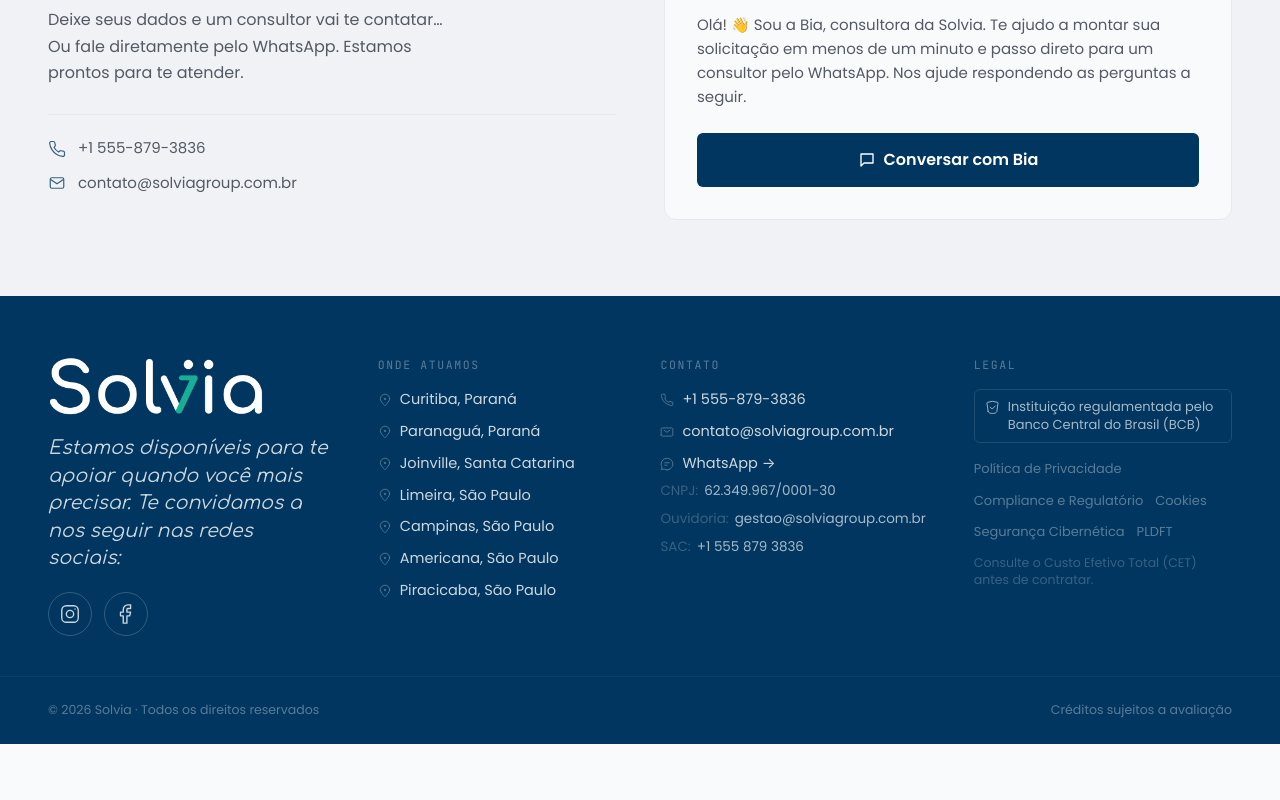
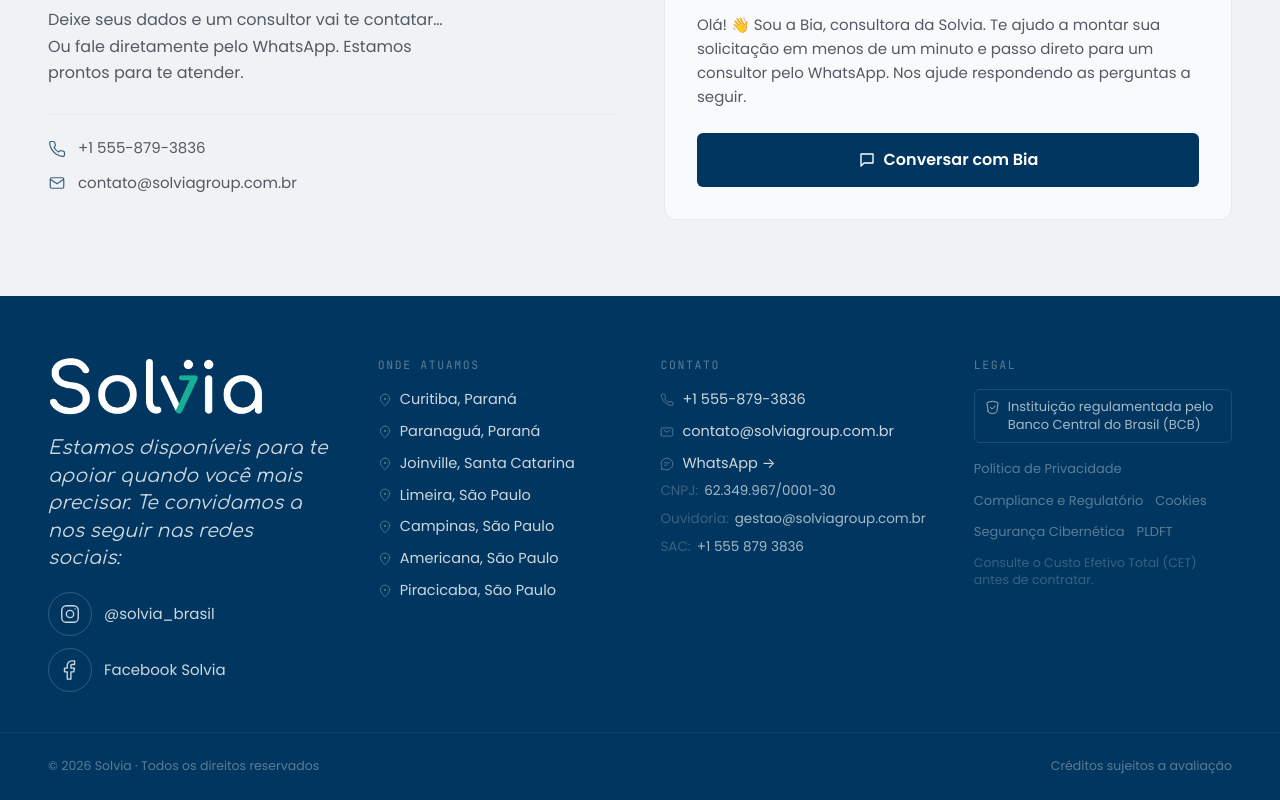
Before and after one commit to alberto8812/solvia-nvh, a React (Vite) app: page / in a window 1280 px wide. Shown: the part 7404-8204 px from the top of the page. Before the commit the page ends 8148 px from the top, so only its background shows below. Built offline with nearby package versions, Linux system fonts and the light colour scheme.

Commit message:
Actualizar enlaces de redes sociales en el footer y corregir etiqueta en el formulario de contacto

```diff
--- a/src/components/layout/footer.tsx
+++ b/src/components/layout/footer.tsx
@@ -37,24 +37,34 @@
               Estamos disponíveis para te apoiar quando você mais precisar. Te
               convidamos a nos seguir nas redes sociais:
             </p>
-            <div className="flex gap-3 mt-5">
+            <div className="flex flex-col gap-3 mt-5">
               <a
                 href={contact.social.instagram}
                 target="_blank"
                 rel="noopener noreferrer"
                 aria-label="Instagram @solvia_brasil"
-                className="flex items-center justify-center w-11 h-11 rounded-full border border-brand-300/30 text-brand-200 transition-colors hover:bg-on-brand hover:border-on-brand hover:text-brand-900"
+                className="group flex items-center gap-3 w-fit"
               >
-                <Icon name="instagram" size={22} />
+                <span className="flex items-center justify-center w-11 h-11 shrink-0 rounded-full border border-brand-300/30 text-brand-200 transition-colors group-hover:bg-on-brand group-hover:border-on-brand group-hover:text-brand-900">
+                  <Icon name="instagram" size={22} />
+                </span>
+                <span className="text-[15px] text-brand-200 transition-colors group-hover:text-on-brand">
+                  @solvia_brasil
+                </span>
               </a>
               <a
                 href={contact.social.facebook}
                 target="_blank"
                 rel="noopener noreferrer"
                 aria-label="Facebook Solvia Brasil"
-                className="flex items-center justify-center w-11 h-11 rounded-full border border-brand-300/30 text-brand-200 transition-colors hover:bg-on-brand hover:border-on-brand hover:text-brand-900"
+                className="group flex items-center gap-3 w-fit"
               >
-                <Icon name="facebook" size={22} />
+                <span className="flex items-center justify-center w-11 h-11 shrink-0 rounded-full border border-brand-300/30 text-brand-200 transition-colors group-hover:bg-on-brand group-hover:border-on-brand group-hover:text-brand-900">
+                  <Icon name="facebook" size={22} />
+                </span>
+                <span className="text-[15px] text-brand-200 transition-colors group-hover:text-on-brand">
+                  Facebook Solvia
+                </span>
               </a>
             </div>
           </div>
--- a/src/data/contact.json
+++ b/src/data/contact.json
@@ -29,14 +29,14 @@
     },
     {
       "id": "nombre",
-      "label": "Qual é seu nome",
+      "label": "Qual é seu nome?",
       "type": "text"
     }
   ],
   "email": "contato@solviagroup.com.br",
   "social": {
     "instagram": "https://www.instagram.com/solvia_brasil/",
-    "facebook": "https://www.facebook.com/solviabrasil"
+    "facebook": "https://www.facebook.com/share/1JKp26asF1/?mibextid=wwXIfr"
   },
   "cnpj": "62.349.967/0001-30",
   "bcbNotice": "Instituição regulamentada pelo Banco Central do Brasil (BCB)",
```
